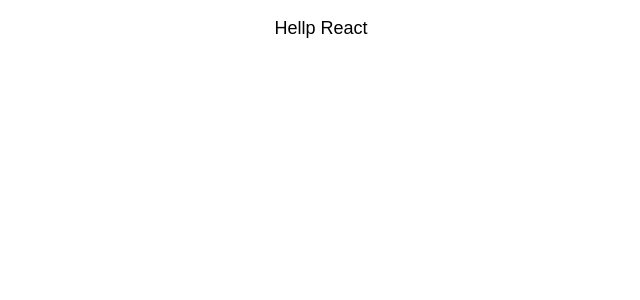
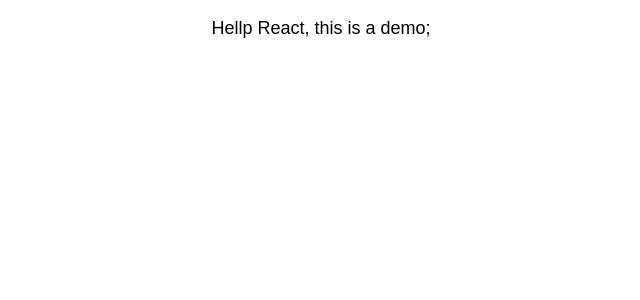
Before and after one commit to willson-wang/react-crud, a React (Create React App) app: page / in a window 1280 px wide. Shown: the top 300 px of the page, without its empty margins (319-959 px from the left). Built offline with nearby package versions, Linux system fonts and the light colour scheme.

Commit message:
change app.js

```diff
--- a/src/App.js
+++ b/src/App.js
@@ -6,7 +6,7 @@
     return (
       <div className="App">
         <p className="App-intro">
-          Hellp React
+          Hellp React, this is a demo;
         </p>
       </div>
     );
```
